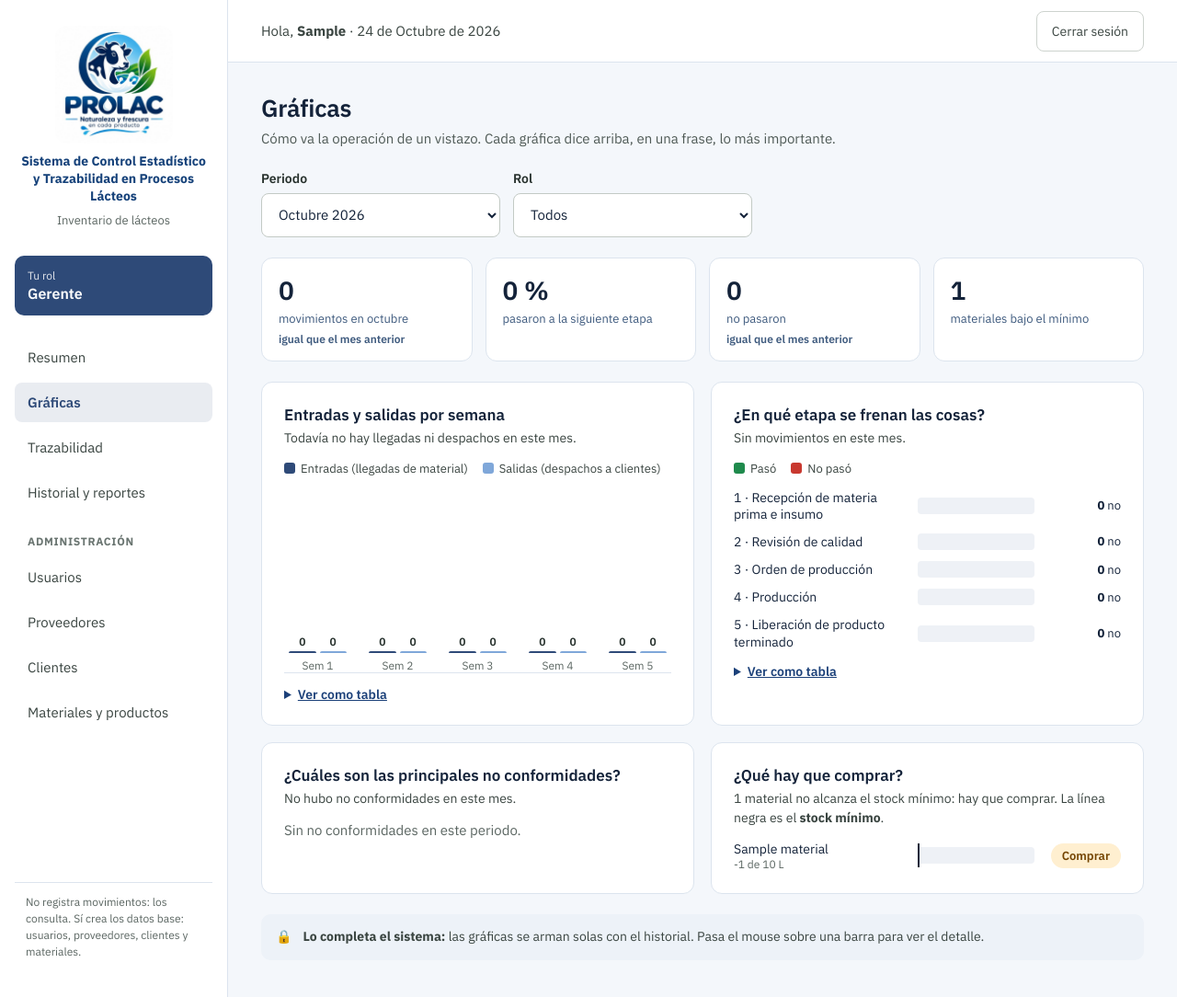
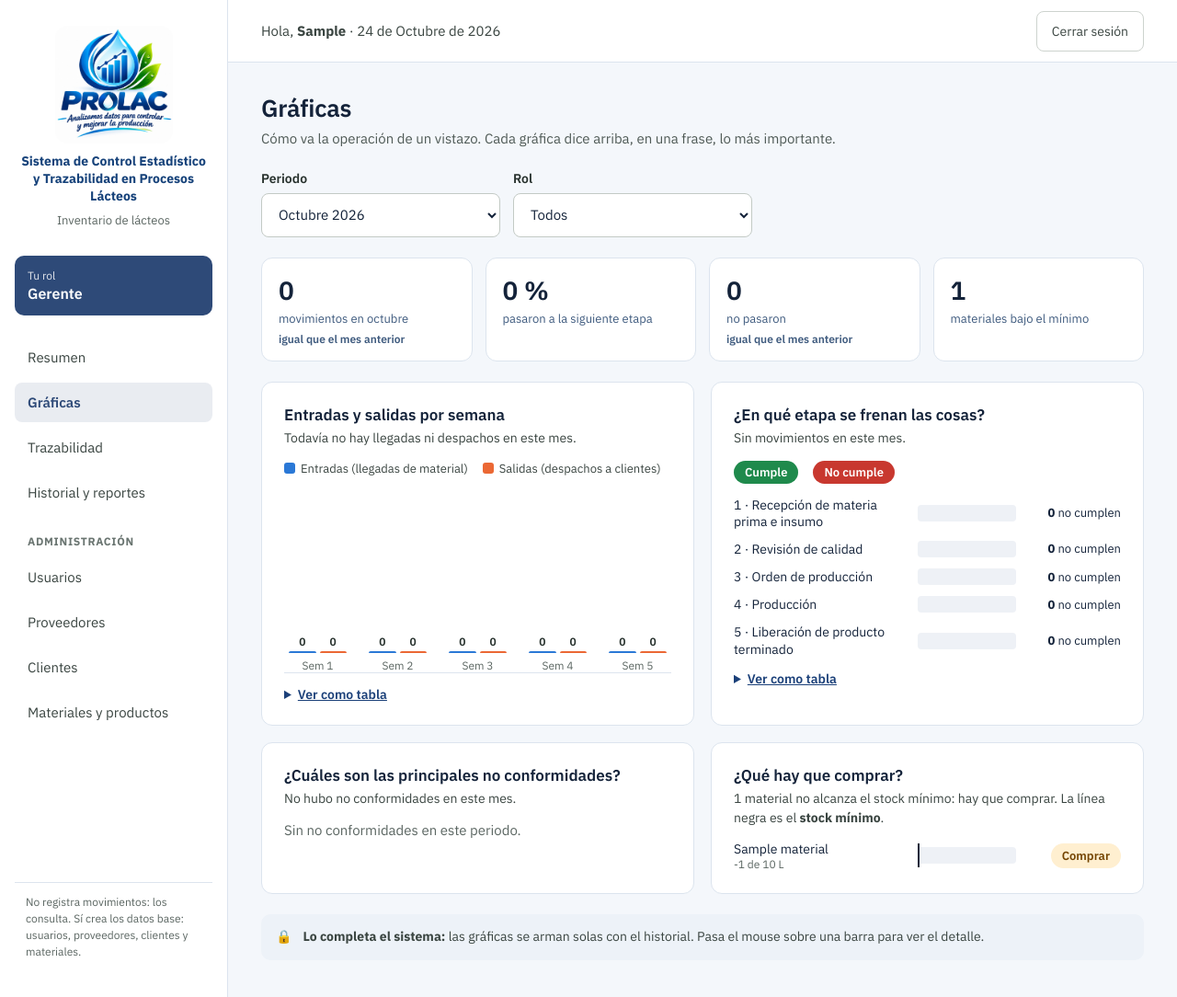
Before and after one commit to SergioBJ/Sistema-Lacteos2, a Django app: page /gerente/graficas/ in a window 1280 px wide. Shown: the whole page at 92% size. Run offline with Django 5.2, Linux system fonts and the light colour scheme; a user stored in the database is signed in; tables that the repository leaves empty hold one stand-in row (values such as "Sample post"); parts of the project's set-up code (start-up, migrations or seed data) failed here and were passed over.

Commit message:
Actualizacion Gráficas: cumple/no cumple, colores y paginación de compras/Gerente

```diff
--- a/reportes/views.py
+++ b/reportes/views.py
@@ -16,6 +16,7 @@ from usuarios.permisos import rol_requerido
 
 DIAS_ALERTA_VENCIMIENTO = 15
 POR_PAGINA = 15  # movimientos por página en el historial
+COMPRAS_POR_PAGINA = 6  # materiales por página en "¿Qué hay que comprar?"
 
 
 def inventario_producto_terminado():
@@ -346,12 +347,17 @@ def graficas(request):
         cant = stock.get(m.pk, Decimal("0"))
         if m.stock_minimo > 0 or cant > 0:
             compras.append({"m": m, "stock": cant, "minimo": m.stock_minimo, "bajo": cant < m.stock_minimo})
-    compras.sort(key=lambda x: (not x["bajo"], x["m"].nombre))
+    # Primero lo que está bajo el mínimo (el más crítico arriba); después lo que está bien.
+    compras.sort(key=lambda x: (not x["bajo"],
+                                float(x["stock"] / x["minimo"]) if x["minimo"] else 999, x["m"].nombre))
     tope = max([max(x["stock"], x["minimo"]) for x in compras] or [Decimal("1")]) or Decimal("1")
     for x in compras:
         x["ancho"] = float(x["stock"] / tope * 100)
         x["linea"] = float(x["minimo"] / tope * 100)
     bajos = sum(1 for x in compras if x["bajo"])
+    pagina_compras = Paginator(compras, COMPRAS_POR_PAGINA).get_page(request.GET.get("pag_compras"))
+    otros_filtros = request.GET.copy()
+    otros_filtros.pop("pag_compras", None)
 
     # 1. Entradas y salidas por semana del mes
     semanas = []
@@ -427,6 +433,8 @@ def graficas(request):
         "semanas": semanas, "frase_sem": frase_sem,
         "etapas": etapas, "frase_etapas": frase_etapas,
         "no_conformidades": no_conformidades, "frase_nc": frase_nc,
-        "compras": compras, "frase_compras": (f"{bajos} material{'es' if bajos != 1 else ''} no alcanza{'n' if bajos != 1 else ''} el stock mínimo: hay que comprar."
+        "compras": pagina_compras, "total_compras": len(compras), "bajos": bajos,
+        "filtros_compras": otros_filtros.urlencode(),
+        "frase_compras": (f"{bajos} material{'es' if bajos != 1 else ''} no alcanza{'n' if bajos != 1 else ''} el stock mínimo: hay que comprar."
                                               if bajos else "Todos los materiales están por encima del mínimo."),
     })
--- a/static/css/estilos.css
+++ b/static/css/estilos.css
@@ -355,3 +355,9 @@ details[open] summary { margin-bottom: 10px; }
 .buscar-caja svg { position: absolute; left: 14px; color: #6A7571; pointer-events: none; }
 .buscar-caja input { padding-left: 42px !important; width: 100%; }
 .mono { font-family: 'IBM Plex Mono', monospace; font-size: 14px; }
+
+/* ---------- Gráficas: leyenda con color y paginación de compras ---------- */
+.ley-pill { display: inline-flex; align-items: center; padding: 4px 12px; border-radius: 999px; color: #fff; font-size: 13px; font-weight: 600; }
+.compras-pie { display: flex; justify-content: space-between; align-items: center; gap: 10px; flex-wrap: wrap; border-top: 1px solid #E9EEF4; padding-top: 12px; }
+.fila { grid-template-columns: 190px minmax(0, 1fr) 104px; }
+@media (max-width: 900px) { .fila { grid-template-columns: 1fr 104px; } }
--- a/templates/gerente/graficas.html
+++ b/templates/gerente/graficas.html
@@ -25,13 +25,13 @@
   {# 1. Entradas y salidas #}
   <section class="card graf">
     <div><h2>Entradas y salidas por semana</h2><p class="chs">{{ frase_sem }}</p></div>
-    <div class="leyenda"><span><i style="background: #2E4A78"></i>Entradas (llegadas de material)</span><span><i style="background: #7FA7D9"></i>Salidas (despachos a clientes)</span></div>
+    <div class="leyenda"><span><i style="background: #2A78D6"></i>Entradas (llegadas de material)</span><span><i style="background: #EB6834"></i>Salidas (despachos a clientes)</span></div>
     <div class="columnas">
       {% for s in semanas %}
       <div class="col" title="{{ s.nombre }}: {{ s.entradas }} llegadas, {{ s.salidas }} despachos">
         <div class="barras">
-          <div class="b" style="height: {{ s.h_ent }}%; background: #2E4A78"><span>{{ s.entradas }}</span></div>
-          <div class="b" style="height: {{ s.h_sal }}%; background: #7FA7D9"><span>{{ s.salidas }}</span></div>
+          <div class="b" style="height: {{ s.h_ent }}%; background: #2A78D6"><span>{{ s.entradas }}</span></div>
+          <div class="b" style="height: {{ s.h_sal }}%; background: #EB6834"><span>{{ s.salidas }}</span></div>
         </div>
         <div class="ax">{{ s.nombre }}</div>
       </div>
@@ -46,18 +46,18 @@
   {# 2. Etapas #}
   <section class="card graf">
     <div><h2>¿En qué etapa se frenan las cosas?</h2><p class="chs">{{ frase_etapas }}</p></div>
-    <div class="leyenda"><span><i style="background: #1F8A4C"></i>Pasó</span><span><i style="background: #C8382F"></i>No pasó</span></div>
+    <div class="leyenda"><span class="ley-pill" style="background: #1F8A4C">Cumple</span><span class="ley-pill" style="background: #C8382F">No cumple</span></div>
     <div class="filas">
       {% for e in etapas %}
-      <div class="fila" title="{{ e.nombre }}: {{ e.si }} pasaron, {{ e.no }} no pasaron">
+      <div class="fila" title="{{ e.nombre }}: {{ e.si }} cumple{{ e.si|pluralize:"n" }}, {{ e.no }} no cumple{{ e.no|pluralize:"n" }}">
         <span class="fila-n">{{ e.nombre }}</span>
         <div class="pista">{% if e.total %}<div style="width: 100%; display: flex"><div style="flex: {{ e.si }}; background: #1F8A4C"></div><div style="flex: {{ e.no }}; background: #C8382F"></div></div>{% endif %}</div>
-        <span class="fila-v"><b>{{ e.no }}</b> no</span>
+        <span class="fila-v"><b>{{ e.no }}</b> no cumple{{ e.no|pluralize:"n" }}</span>
       </div>
       {% endfor %}
     </div>
     <details><summary>Ver como tabla</summary>
-      <table><thead><tr><th>Etapa</th><th>Total</th><th>Pasó</th><th>No pasó</th><th>% no pasó</th></tr></thead>
+      <table><thead><tr><th>Etapa</th><th>Total</th><th>Cumple</th><th>No cumple</th><th>% no cumple</th></tr></thead>
         <tbody>{% for e in etapas %}<tr><td>{{ e.nombre }}</td><td>{{ e.total }}</td><td>{{ e.si }}</td><td>{{ e.no }}</td><td>{{ e.pct_no }} %</td></tr>{% endfor %}</tbody></table>
     </details>
   </section>
@@ -85,7 +85,7 @@
   </section>
 
   {# 4. Qué hay que comprar #}
-  <section class="card graf">
+  <section class="card graf" id="compras">
     <div><h2>¿Qué hay que comprar?</h2><p class="chs">{{ frase_compras }} La línea negra es el <b>stock mínimo</b>.</p></div>
     <div class="filas">
       {% for x in compras %}
@@ -99,6 +99,16 @@
       <p class="muted" style="margin: 0">No hay materiales con stock mínimo definido.</p>
       {% endfor %}
     </div>
+    {% if compras.paginator.num_pages > 1 %}
+    <div class="compras-pie">
+      <span class="help">Mostrando {{ compras.start_index }}–{{ compras.end_index }} de {{ total_compras }}{% if bajos %} · <b style="color: #734400">{{ bajos }} por comprar</b>{% endif %}</span>
+      <span class="pag-numeros">
+        {% if compras.has_previous %}<a class="pag" href="?{{ filtros_compras }}{% if filtros_compras %}&{% endif %}pag_compras={{ compras.previous_page_number }}#compras">← Anterior</a>{% else %}<span class="pag off">← Anterior</span>{% endif %}
+        <span class="pag on">{{ compras.number }} / {{ compras.paginator.num_pages }}</span>
+        {% if compras.has_next %}<a class="pag" href="?{{ filtros_compras }}{% if filtros_compras %}&{% endif %}pag_compras={{ compras.next_page_number }}#compras">Siguiente →</a>{% else %}<span class="pag off">Siguiente →</span>{% endif %}
+      </span>
+    </div>
+    {% endif %}
   </section>
 </div>
 
```
Also changed, not shown: static/img/logo.jpg.
